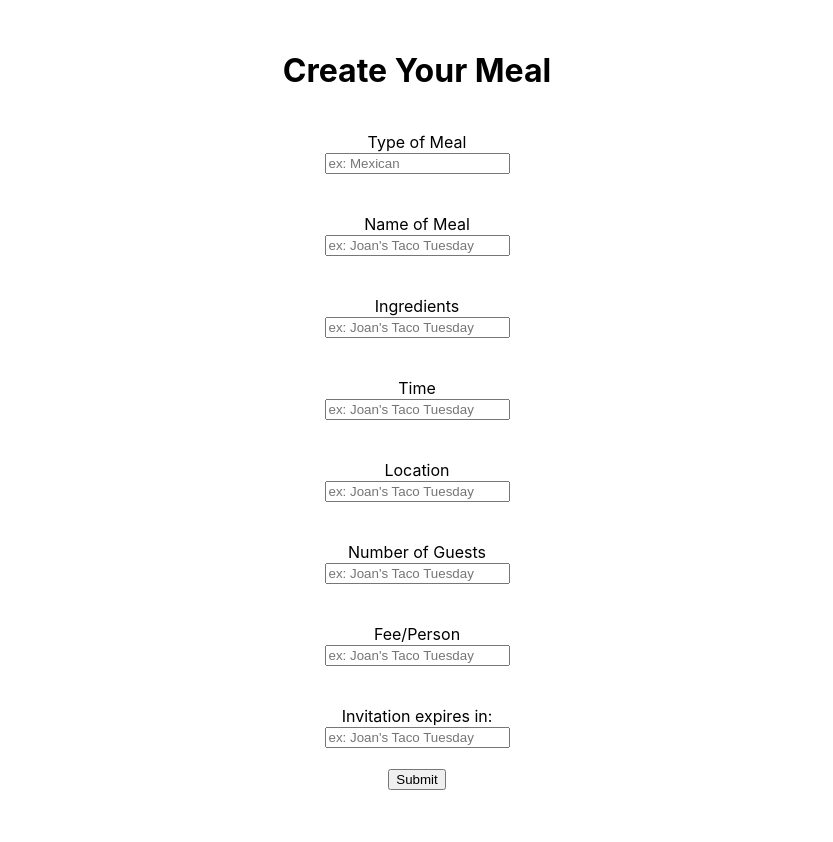
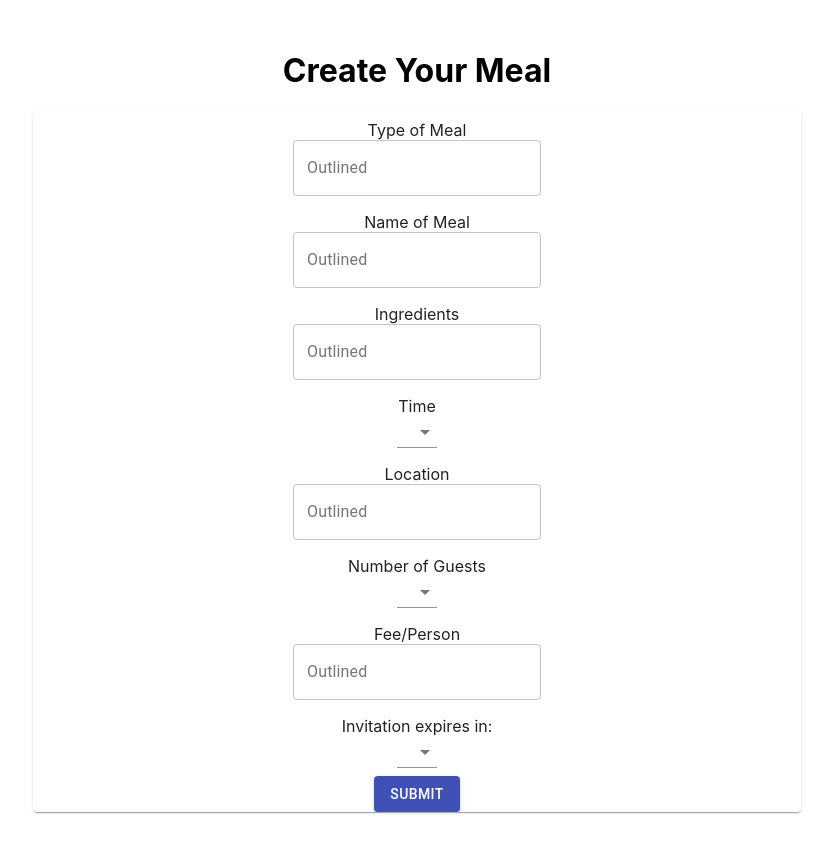
Before and after one commit to aej11a/meal-sharing-site, a React (Create React App) app in the folder client/: page / in a window 1280 px wide. Shown: the whole page, without its empty margins (223-1056 px from the left). Before the commit the page ends 820 px from the top, so only its background shows below. Built offline with nearby package versions, Linux system fonts and the light colour scheme.

Commit message:
add meal creation card using material ui components

```diff
--- a/client/package.json
+++ b/client/package.json
@@ -3,6 +3,8 @@
     "version": "0.1.0",
     "private": true,
     "dependencies": {
+        "@material-ui/core": "^4.11.3",
+        "@material-ui/icons": "^4.11.2",
         "@testing-library/jest-dom": "^5.11.4",
         "@testing-library/react": "^11.1.0",
         "@testing-library/user-event": "^12.1.10",
--- a/client/public/index.html
+++ b/client/public/index.html
@@ -24,7 +24,7 @@
       work correctly both with client-side routing and a non-root public URL.
       Learn how to configure a non-root public URL by running `npm run build`.
     -->
-        <title>React App</title>
+        <title>Meal-Sharing-App</title>
     </head>
     <body>
         <noscript>You need to enable JavaScript to run this app.</noscript>
--- a/client/src/App.css
+++ b/client/src/App.css
@@ -15,5 +15,5 @@
 }
 
 .form-group {
-    padding: 20px;
+    padding: 8px;
 }
--- a/client/src/App.js
+++ b/client/src/App.js
@@ -1,6 +1,15 @@
 import logo from './logo.svg'
 import './App.css'
 import React from 'react'
+import Button from '@material-ui/core/Button'
+import TextField from '@material-ui/core/TextField'
+import MenuItem from '@material-ui/core/MenuItem'
+import FormHelperText from '@material-ui/core/FormHelperText'
+import FormControl from '@material-ui/core/FormControl'
+import Select from '@material-ui/core/Select'
+import Card from '@material-ui/core/Card'
+import CardActions from '@material-ui/core/CardActions'
+import CardContent from '@material-ui/core/CardContent'
 
 function App() {
     //form component
@@ -46,11 +55,19 @@ function App() {
 
         render() {
             return (
+                <Card>
                     <div>
                         <form onSubmit={this.handleSubmit}>
                             <div className="form-group">
                                 <label for="nameImput">Type of Meal</label>
                                 <div>
+                                    <TextField
+                                        id="outlined-basic"
+                                        label="Outlined"
+                                        variant="outlined"
+                                    />
+
+                                    {/**
                                 <input
                                     type="text"
                                     name="name"
@@ -59,12 +76,92 @@ function App() {
                                     className="form-control"
                                     id="nameImput"
                                     placeholder="ex: Mexican"
-                                />
+                                 /> */}
                                 </div>
                             </div>
                             <div className="form-group">
                                 <label for="emailImput">Name of Meal</label>
                                 <div>
+                                    <TextField
+                                        id="outlined-basic"
+                                        label="Outlined"
+                                        variant="outlined"
+                                    />
+
+                                    {/**
+                                <input
+                                    name="email"
+                                    type="email"
+                                    value={this.state.email}
+                                    onChange={this.handleChange}
+                                    className="form-control"
+                                    id="emailImput"
+                                    placeholder="ex: Joan's Taco Tuesday"
+                                /> */}
+                                </div>
+                            </div>
+                            <div className="form-group">
+                                <label for="emailInput">Ingredients</label>
+                                <div>
+                                    <TextField
+                                        id="outlined-basic"
+                                        label="Outlined"
+                                        variant="outlined"
+                                    />
+
+                                    {/**
+                                <input
+                                    name="email"
+                                    type="email"
+                                    value={this.state.email}
+                                    onChange={this.handleChange}
+                                    className="form-control"
+                                    id="emailImput"
+                                    placeholder="ex: Joan's Taco Tuesday"
+                                /> */}
+                                </div>
+                            </div>
+                            <div className="form-group">
+                                <label for="timeInput">Time</label>
+                                <div>
+                                    <Select
+                                        labelId="demo-simple-select-filled-label"
+                                        id="demo-simple-select-filled"
+                                        value={this.state.name}
+                                        onChange={this.handleChange}
+                                    >
+                                        <MenuItem value="">
+                                            <em>None</em>
+                                        </MenuItem>
+                                        <MenuItem value={100}>1:00 PM</MenuItem>
+                                        <MenuItem value={200}>2:00 PM</MenuItem>
+                                        <MenuItem value={300}>3:00 PM</MenuItem>
+                                        <MenuItem value={400}>4:00 PM</MenuItem>
+                                        <MenuItem value={400}>5:00 PM</MenuItem>
+                                    </Select>
+
+                                    {/**
+                                <input
+                                    name="email"
+                                    type="email"
+                                    value={this.state.email}
+                                    onChange={this.handleChange}
+                                    className="form-control"
+                                    id="emailImput"
+                                    placeholder="ex: Joan's Taco Tuesday"
+                                /> */}
+                                </div>
+                            </div>
+                            <div className="form-group">
+                                <label for="emailImput">Location</label>
+                                <div>
+                                    <TextField
+                                        id="outlined-basic"
+                                        label="Outlined"
+                                        variant="outlined"
+                                    />
+
+                                    {/**
                                 <input
                                     name="email"
                                     type="email"
@@ -74,11 +171,31 @@ function App() {
                                     id="emailImput"
                                     placeholder="ex: Joan's Taco Tuesday"
                                 />
+                                */}
                                 </div>
                             </div>
                             <div className="form-group">
-                            <label for="emailImput">Ingredients</label>
+                                <label for="numberOfGuests">
+                                    Number of Guests
+                                </label>
                                 <div>
+                                    <Select
+                                        labelId="demo-simple-select-filled-label"
+                                        id="demo-simple-select-filled"
+                                        value={this.state.name}
+                                        onChange={this.handleChange}
+                                    >
+                                        <MenuItem value="">
+                                            <em>None</em>
+                                        </MenuItem>
+                                        <MenuItem value={1}>1</MenuItem>
+                                        <MenuItem value={2}>2</MenuItem>
+                                        <MenuItem value={3}>3</MenuItem>
+                                        <MenuItem value={4}>4</MenuItem>
+                                        <MenuItem value={5}>5</MenuItem>
+                                    </Select>
+
+                                    {/**
                                 <input
                                     name="email"
                                     type="email"
@@ -88,11 +205,20 @@ function App() {
                                     id="emailImput"
                                     placeholder="ex: Joan's Taco Tuesday"
                                 />
+
+                                */}
                                 </div>
                             </div>
                             <div className="form-group">
-                            <label for="emailImput">Time</label>
+                                <label for="fee">Fee/Person</label>
                                 <div>
+                                    <TextField
+                                        id="outlined-basic"
+                                        label="Outlined"
+                                        variant="outlined"
+                                    />
+
+                                    {/**
                                 <input
                                     name="email"
                                     type="email"
@@ -101,12 +227,31 @@ function App() {
                                     className="form-control"
                                     id="emailImput"
                                     placeholder="ex: Joan's Taco Tuesday"
-                                />
+                                /> */}
                                 </div>
                             </div>
                             <div className="form-group">
-                            <label for="emailImput">Location</label>
+                                <label for="emailImput">
+                                    Invitation expires in:
+                                </label>
                                 <div>
+                                    <Select
+                                        labelId="demo-simple-select-filled-label"
+                                        id="demo-simple-select-filled"
+                                        value={this.state.name}
+                                        onChange={this.handleChange}
+                                    >
+                                        <MenuItem value="">
+                                            <em>None</em>
+                                        </MenuItem>
+                                        <MenuItem value={1}>1 Day</MenuItem>
+                                        <MenuItem value={2}>2 Days</MenuItem>
+                                        <MenuItem value={3}>3 Days</MenuItem>
+                                        <MenuItem value={4}>4 Days</MenuItem>
+                                        <MenuItem value={5}>5 Days</MenuItem>
+                                    </Select>
+
+                                    {/**
                                 <input
                                     name="email"
                                     type="email"
@@ -115,60 +260,15 @@ function App() {
                                     className="form-control"
                                     id="emailImput"
                                     placeholder="ex: Joan's Taco Tuesday"
-                                />
+                                /> **/}
                                 </div>
                             </div>
-                        <div className="form-group">
-                            <label for="emailImput">Number of Guests</label>
-                            <div>
-                                <input
-                                    name="email"
-                                    type="email"
-                                    value={this.state.email}
-                                    onChange={this.handleChange}
-                                    className="form-control"
-                                    id="emailImput"
-                                    placeholder="ex: Joan's Taco Tuesday"
-                                />
-                            </div>
-                        </div>
-                        <div className="form-group">
-                            <label for="emailImput">Fee/Person</label>
-                            <div>
-                                <input
-                                    name="email"
-                                    type="email"
-                                    value={this.state.email}
-                                    onChange={this.handleChange}
-                                    className="form-control"
-                                    id="emailImput"
-                                    placeholder="ex: Joan's Taco Tuesday"
-                                />
-                            </div>
-                        </div>
-                        <div className="form-group">
-                            <label for="emailImput">
-                                Invitation expires in:
-                            </label>
-                            <div>
-                                <input
-                                    name="email"
-                                    type="email"
-                                    value={this.state.email}
-                                    onChange={this.handleChange}
-                                    className="form-control"
-                                    id="emailImput"
-                                    placeholder="ex: Joan's Taco Tuesday"
-                                />
-                            </div>
-                        </div>
-                        <input
-                            type="submit"
-                            value="Submit"
-                            className="btn btn-primary"
-                        />
+                            <Button variant="contained" color="primary">
+                                Submit
+                            </Button>
                         </form>
                     </div>
+                </Card>
             )
         }
     }
```
Also changed, not shown: 1 other file (tests, documents, lock files or other folders). Lines whose indentation alone changed are shown as unchanged.
